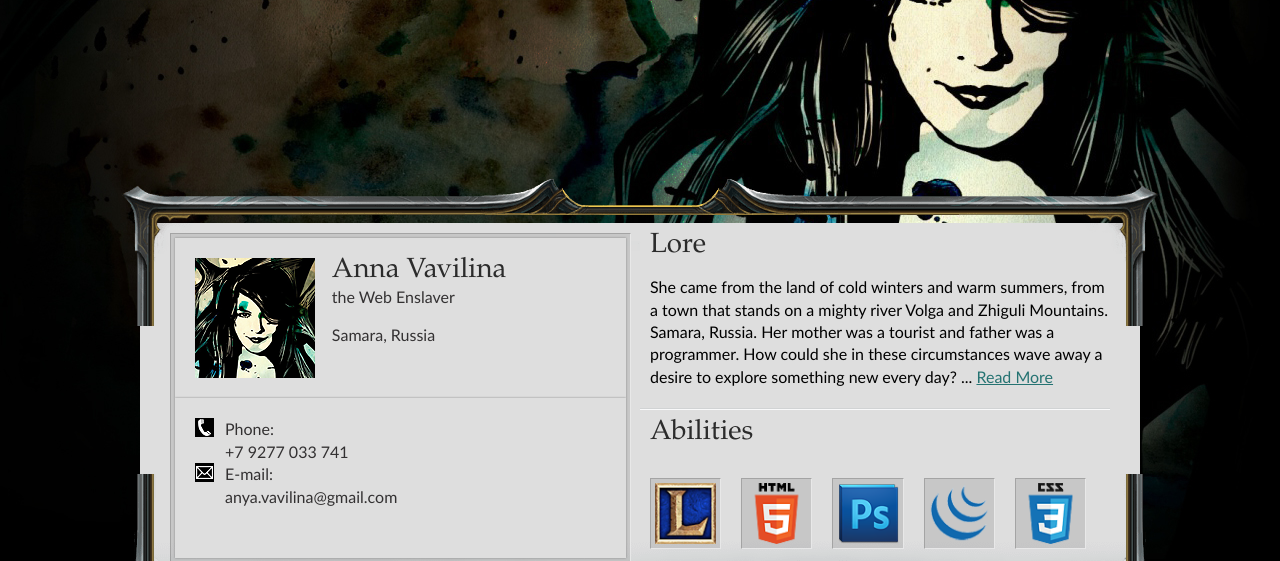
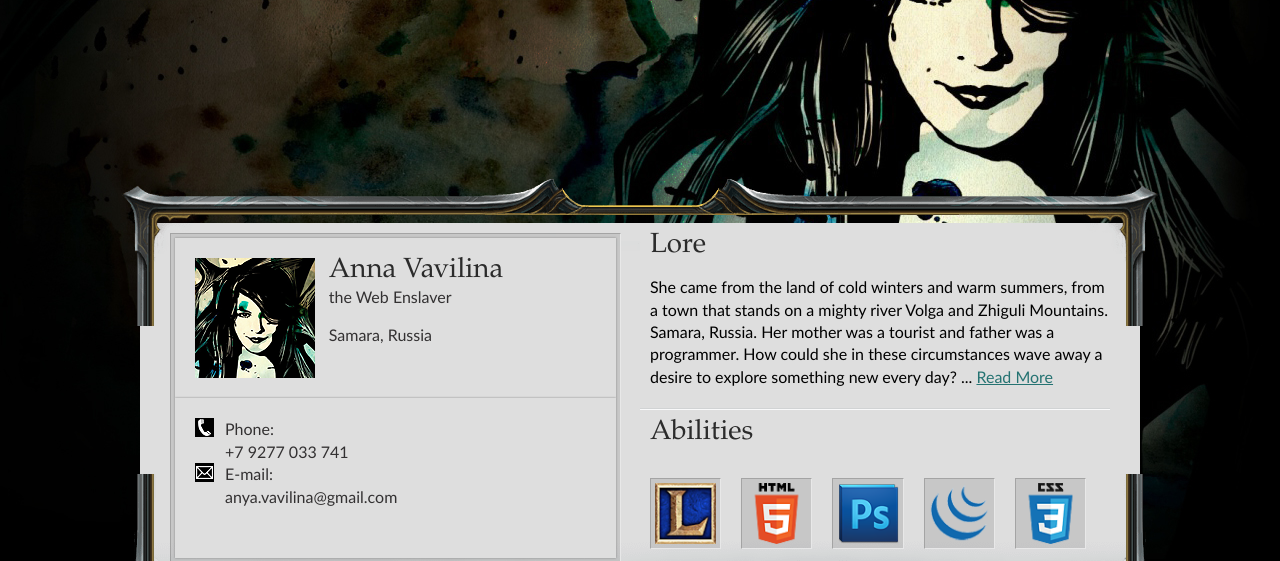
Before and after one commit to vavilina/resume, a plain HTML site: page index.html in a window 1280 px wide. Shown: the part 239-800 px from the top of the page. Drawn offline with Linux system fonts and the light colour scheme.

Commit message:
Update style.css

```diff
--- a/css/style.css
+++ b/css/style.css
@@ -217,7 +217,7 @@ hr.divider {
 }
 
 .b-wrapper-content-mid-wrapper-border {
-	width: 49%;
+	width: 48%;
 	box-sizing: border-box;
 	padding: 4px;
 	float: left;
@@ -232,9 +232,6 @@ hr.divider {
 }
 
 .b-wrapper-content-mid-wrapper-left {
-	height: 160px;
-	padding-left: 20px;
-	padding-top: 20px;
 	padding: 20px;
 	box-sizing: border-box;
 	background: #e9eaec;
@@ -245,6 +242,10 @@ hr.divider {
 	-moz-box-shadow: 0 0 2px 0 #868686;
 	box-shadow: 0 0 2px 0 #868686;
 	background-color: #dedede;
+}
+
+.b-wrapper-content-mid-wrapper-left-wr {
+	height: 120px;
 }
 
 .b-wrapper-content-mid-wrapper-left-photo {
```
